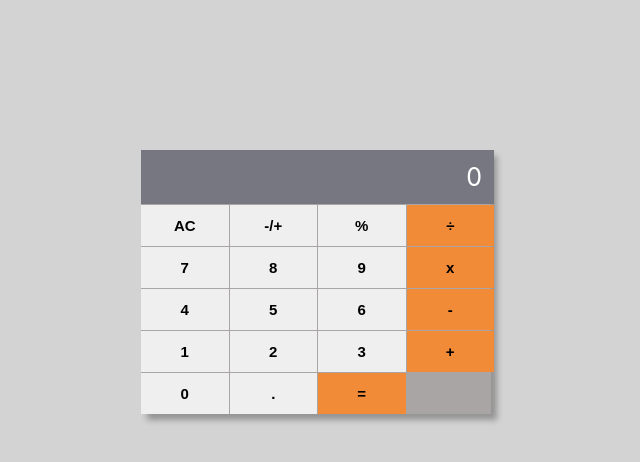
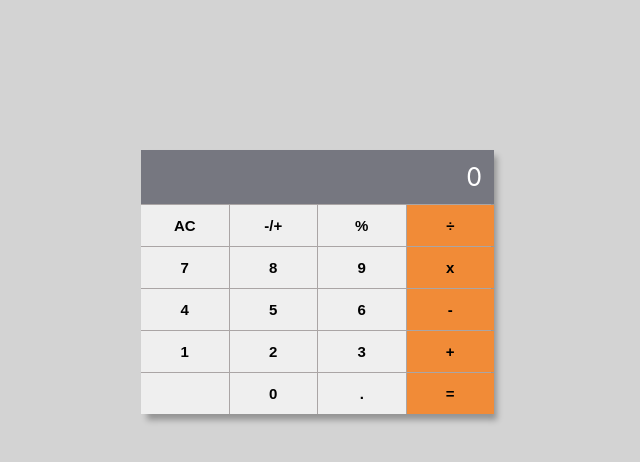
Before and after one commit to eddie-2020/digital-calculator, a React (Create React App) app: page / in a window 1280 px wide. Shown: the top 462 px of the page, without its empty margins (324-964 px from the left). Built offline with nearby package versions, Linux system fonts and the light colour scheme.

Commit message:
Add correct styling as reviewer said

```diff
--- a/src/App.css
+++ b/src/App.css
@@ -19,12 +19,13 @@
 }
 
 .btn-zero {
-  grid-column: 1 /span 2;
+  grid-column: 1 /span 5;
 }
 
 button {
   border: none;
   padding: 12px;
+  text-align: center;
   font-size: 15px;
   font-weight: 700;
   cursor: pointer;
--- a/src/components/btnNames.js
+++ b/src/components/btnNames.js
@@ -2,8 +2,6 @@ const btnValues = [
   'AC', '-/+', '%', '÷',
   '7', '8', '9', 'x',
   '4', '5', '6', '-',
-  '1', '2', '3', '+',
-  '0', '.', '=',
+  '1', '2', '3', '+','','0','.','=',
 ];
-
 export default btnValues;
--- a/src/components/calculator.js
+++ b/src/components/calculator.js
@@ -17,7 +17,7 @@ const Calculator = () => {
   };
 
   const { next, total } = calcObject;
-  const btnClass = (i) => ((((i + 1) % 4 === 0) || i === 18) ? 'orange-like-btn' : 'gray-like-btn');
+  const btnClass = (i) => ((((i + 1) % 4 === 0) || i === 20) ? 'orange-like-btn' : 'gray-like-btn');
 
   return (
     <div className="container">
```
Also changed, not shown: src/assets/Addition.PNG (added), 1 other file (tests, documents, lock files or other folders).
